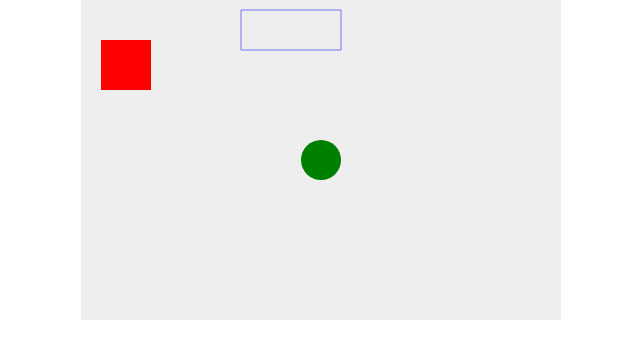
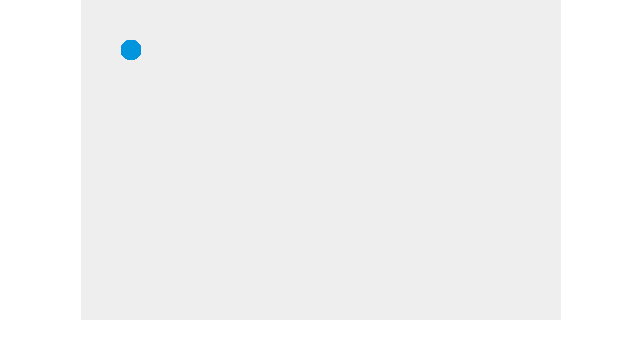
Before and after one commit to ice-trout/SD-Jones-projects, a plain HTML site: page breakout.html in a window 1280 px wide. Shown: the whole page, without its empty margins (319-959 px from the left). Drawn offline with Linux system fonts and the light colour scheme.

Commit message:
Update breakout.html

```diff
--- a/breakout.html
+++ b/breakout.html
@@ -16,23 +16,15 @@
 	var canvas = document.getElementById("mainCanvas");
 	var ctx = canvas.getContext("2d");
 
-	ctx.beginPath();
-	ctx.rect(20, 40, 50, 50);
-	ctx.fillStyle = "#FF0000";
-	ctx.fill();
-	ctx.closePath();
-
-	ctx.beginPath();
-	ctx.arc(240, 160, 20, 0, Math.PI*2, false);
-	ctx.fillStyle = "green";
-	ctx.fill();
-	ctx.closePath();
-
-	ctx.beginPath();
-	ctx.rect(160, 10, 100, 40);
-	ctx.strokeStyle = "rgba(0, 0, 255, 0.5)";
-	ctx.stroke();
-	ctx.closePath();
+	function draw() {
+		//drawing code
+		ctx.beginPath();
+		ctx.arc(50,50,10,0, Math.PI*2);
+		ctx.fillStyle = "#0095DD";
+		ctx.fill();
+		ctx.closePath();
+	}
+	setInterval(draw, 10);
 </script>
 
 </body>
```
